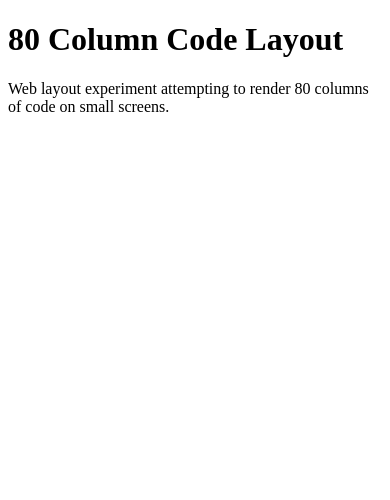
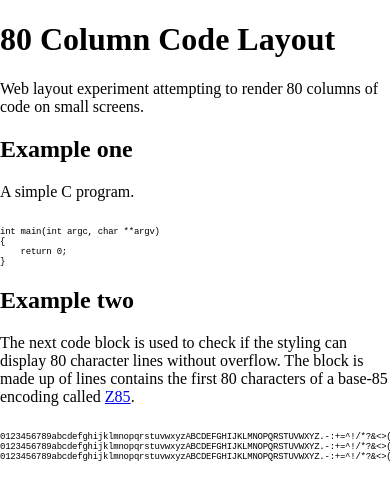
Before and after one commit to eddieh/code-layout-80, a plain HTML site: page src/index.html in a window 390 px wide. Drawn offline with Linux system fonts and the light colour scheme.

Commit message:
Minimum font sizes for standard iPhone device widths
These style are a good balance between legibility and showing the most
columns possible for the different iPhone sizes.

```diff
--- a/src/css/style.css
+++ b/src/css/style.css
@@ -1 +1,70 @@
 /* style.css */
+
+/* set to zero to display the maximum number of columns */
+body {
+    margin: 0;
+}
+
+/* Safari default monospace font: Courier 13px */
+pre, code {
+    text-rendering: optimizeLegibility;
+}
+
+pre {
+    width: 100%;
+    overflow-x: scroll;
+}
+
+/* Safari default settings on 320px wide device can show 41 characters:
+ *
+ *   0123456789abcdefghijklmnopqrstuvwxyzABCDE
+ *
+ * With this media query 65 characters can be displayed:
+ *
+ *   0123456789abcdefghijklmnopqrstuvwxyzABCDEFGHIJKLMNOPQRSTUVWXYZ.-:
+ *
+ * Smaller would probably not be legible.
+ *
+ */
+@media (min-width: 320px) {
+    pre {
+        font-size: 9px;
+        letter-spacing: -.5px;
+    }
+}
+
+/* Safari default settings on 375px wide device can show 48 characters:
+ *
+ *   0123456789abcdefghijklmnopqrstuvwxyzABCDEFGHIJKL
+ *
+ * With this media query 72 characters can be displayed:
+ *
+ *   0123456789abcdefghijklmnopqrstuvwxyzABCDEFGHIJKLMNOPQRSTUVWXYZ.-:+=^!/*?
+ *
+ * Smaller would probably not be legible.
+ *
+ */
+@media (min-width: 375px) {
+    pre {
+        font-size: 9px;
+        letter-spacing: -.25px;
+    }
+}
+
+/* Safari default settings on 414px wide device can show 53 characters:
+ *
+ *   0123456789abcdefghijklmnopqrstuvwxyzABCDEFGHIJKLMNOPQ
+ *
+ * With this media query 80 characters can be displayed:
+ *
+ *   0123456789abcdefghijklmnopqrstuvwxyzABCDEFGHIJKLMNOPQRSTUVWXYZ.-:+=^!/*?&<>()[]{
+ *
+ * Smaller would probably not be legible.
+ *
+ */
+@media (min-width: 414px) {
+    pre {
+        font-size: 9px;
+        letter-spacing: -.25px;
+    }
+}
--- a/src/index.html
+++ b/src/index.html
@@ -8,8 +8,32 @@
 <link rel="shortcut icon" href=imgs/favicon.png>
 </head>
 <body>
-  <h1>80 Column Code Layout</h1>
-  <p>Web layout experiment attempting to render 80 columns of code on
-  small screens.</p>
+
+<h1>80 Column Code Layout</h1>
+<p>Web layout experiment attempting to render 80 columns of code on
+small screens.</p>
+
+<h2>Example one</h2>
+<p>A simple C program.</p>
+
+<pre><code>
+int main(int argc, char **argv)
+{
+    return 0;
+}
+</code></pre>
+
+<h2>Example two</h2>
+<p>The next code block is used to check if the styling can display
+80 character lines without overflow. The block is made up of lines
+contains the first 80 characters of a base-85 encoding called
+<a href=https://rfc.zeromq.org/spec:32/Z85>Z85</a>.</p>
+
+<pre><code>
+0123456789abcdefghijklmnopqrstuvwxyzABCDEFGHIJKLMNOPQRSTUVWXYZ.-:+=^!/*?&<>()[]{
+0123456789abcdefghijklmnopqrstuvwxyzABCDEFGHIJKLMNOPQRSTUVWXYZ.-:+=^!/*?&<>()[]{
+0123456789abcdefghijklmnopqrstuvwxyzABCDEFGHIJKLMNOPQRSTUVWXYZ.-:+=^!/*?&<>()[]{
+</code></pre>
+
 </body>
 </html>
```
